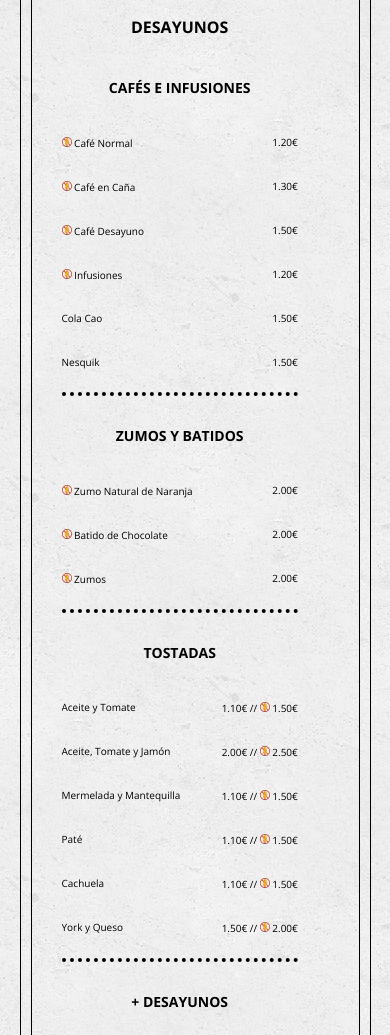
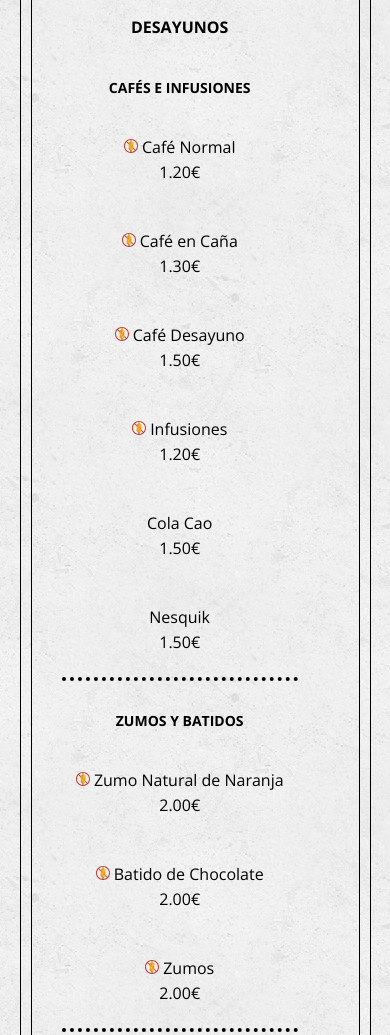
Before and after one commit to bbt-otra/bbt-otra.github.io, a plain HTML site: page index.html in a window 390 px wide. Shown: the part 1060-2095 px from the top of the page. Drawn offline with nearby package versions, Linux system fonts and the light colour scheme.

Commit message:
Actualizar responsive

```diff
--- a/css/estilos.css
+++ b/css/estilos.css
@@ -480,14 +480,17 @@ footer .copyright {
     }
 
     .main .menu article .platillo img{
-        width: 10px;
-        height: 10px;
+        width: 14px;
+        height: 14px;
     }
 
     .main .menu article .nombre,
     .main .menu article .precio {
-        font-size: 10px;
-        line-height: 10px;
+        display: block;
+        text-align: center;
+        float: none;
+        font-size: 16px;
+        line-height: 20px;
     }
 
     .main .ubicacion .direccion {
```
